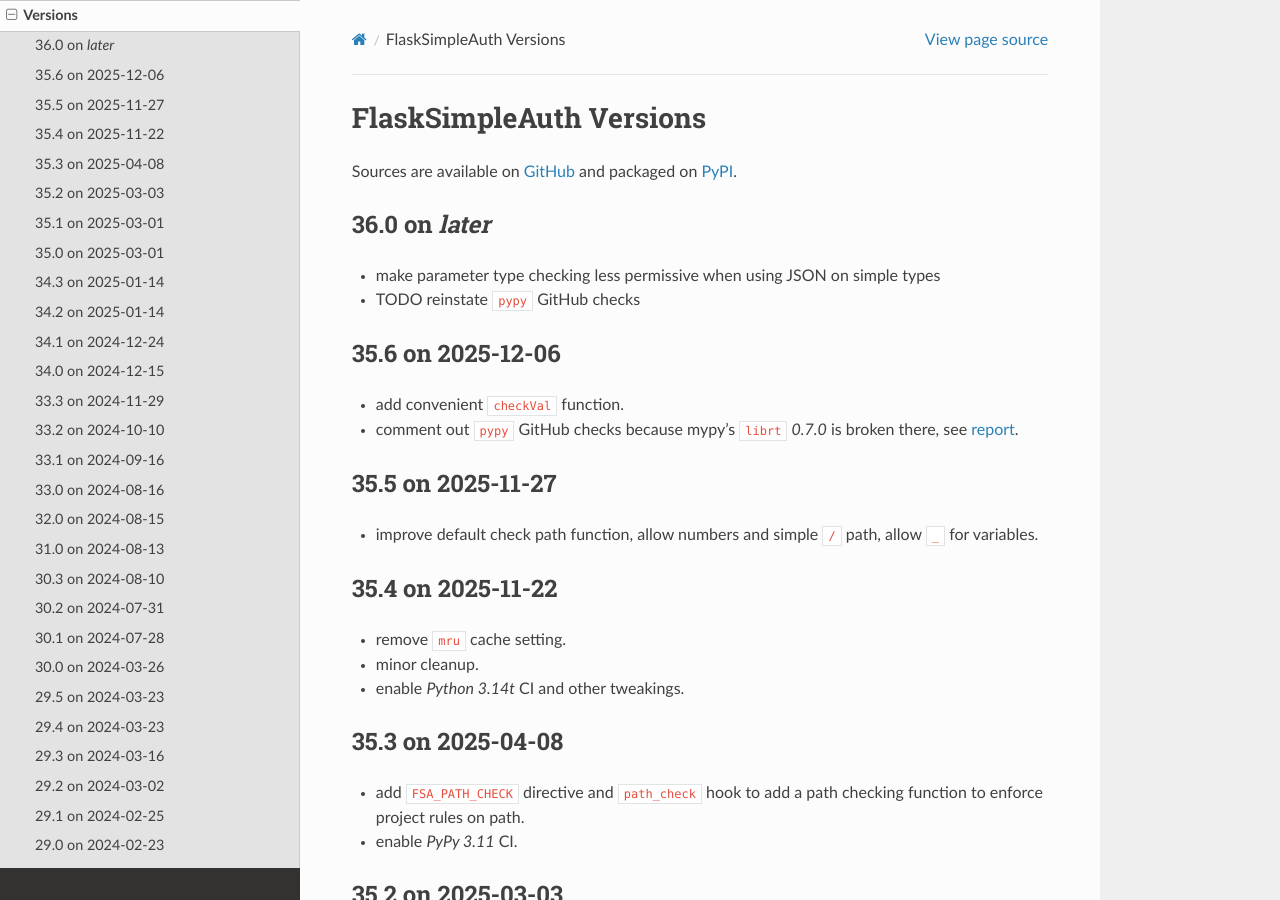
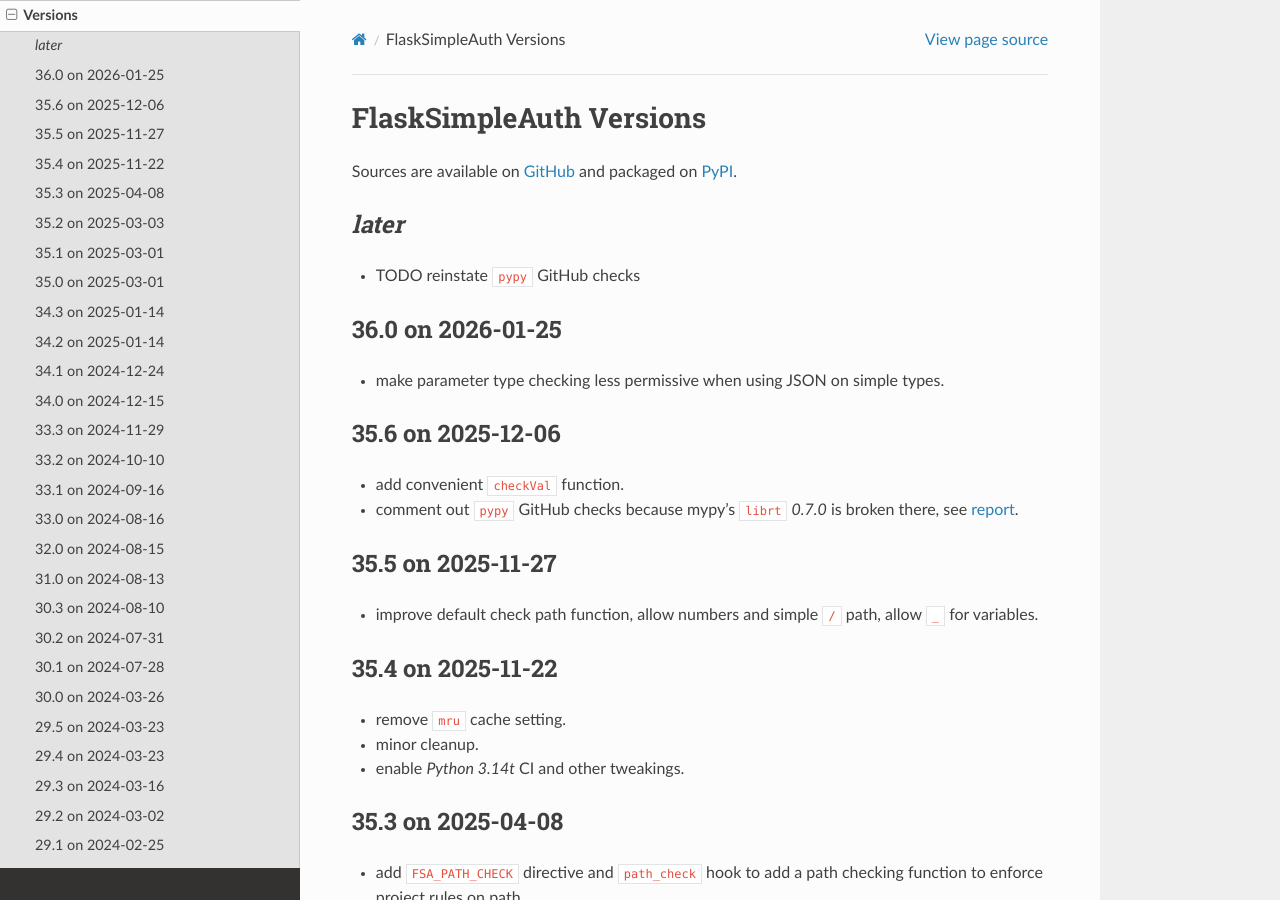
Before and after one commit to zx80/flask-simple-auth, a Sphinx documentation site: the page built from docs/VERSIONS.md, in a window 1280 px wide and 900 px high. Built offline with Sphinx 7.4.7 and the Read the Docs theme 3.1.0, drawn with Linux system fonts in a browser that asks for light colours; pages that are not in the unit, such as notebooks, are missing from menus.

Commit message:
prepare 36.0 release

```diff
--- a/docs/VERSIONS.md
+++ b/docs/VERSIONS.md
@@ -3,10 +3,13 @@
 Sources are available on [GitHub](https://github.com/zx80/flask-simple-auth)
 and packaged on [PyPI](https://pypi.org/project/FlaskSimpleAuth/).
 
-## 36.0 on _later_
+## _later_
 
-- make parameter type checking less permissive when using JSON on simple types
 - TODO reinstate `pypy` GitHub checks
+
+## 36.0 on 2026-01-25
+
+- make parameter type checking less permissive when using JSON on simple types.
 
 ## 35.6 on 2025-12-06
 
```
